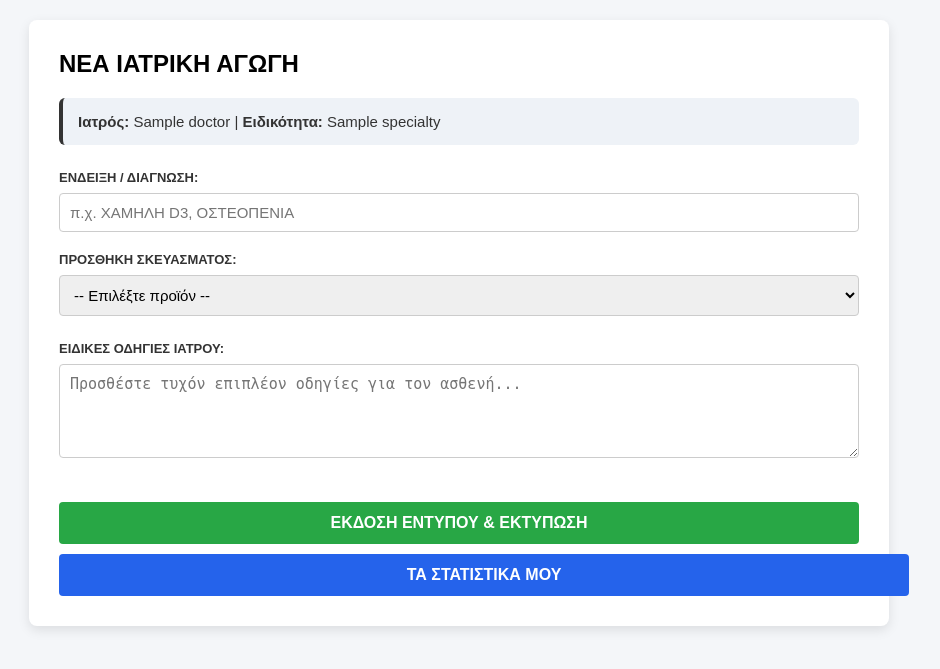
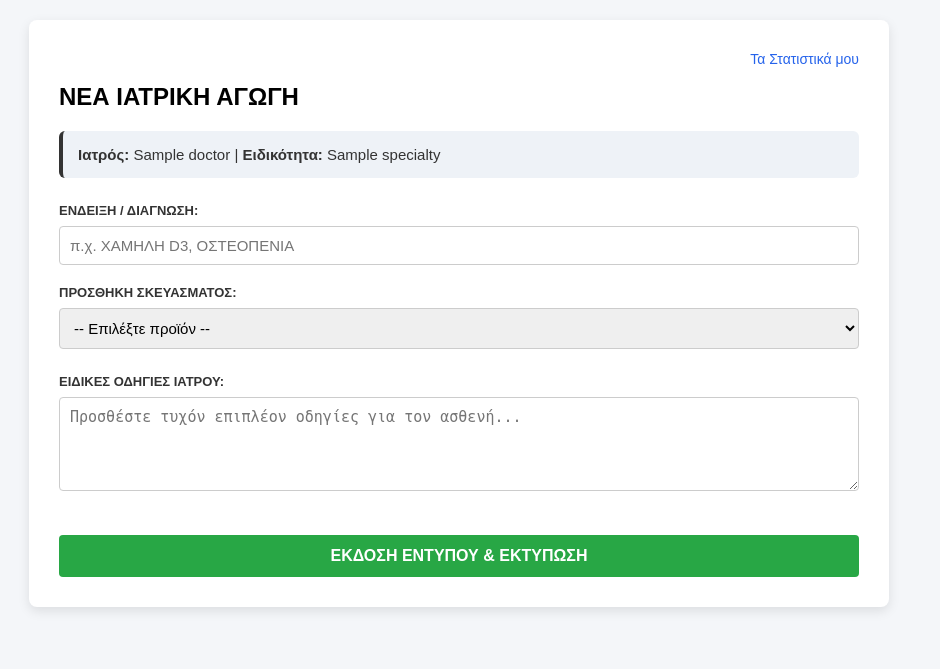
Before and after one commit to dzampoulis-dot/Dynamic-Cells, a Flask app: page /dashboard in a window 1280 px wide. Shown: the top 669 px of the page, without its empty margins (181-1121 px from the left). Run offline with Flask 3, Linux system fonts and the light colour scheme; the visitor is signed in with stand-in values (Sample User, id 1); a database or web service that is not in the repository returns one stand-in record (values such as "Sample title"); some libraries are stand-ins or nearby versions.

Commit message:
Update dashboard.html

```diff
--- a/templates/dashboard.html
+++ b/templates/dashboard.html
@@ -8,6 +8,9 @@
         .container { max-width: 800px; background: #fff; margin: 0 auto; padding: 30px; border-radius: 8px; box-shadow: 0 4px 12px rgba(0,0,0,0.1); }
         h2, h3 { margin-top: 0; color: #000; text-transform: uppercase; }
         .doctor-info { background: #eef2f7; padding: 15px; border-radius: 6px; margin-bottom: 25px; font-size: 15px; border-left: 4px solid #333; }
+        .top-links { text-align: right; margin-bottom: 15px; }
+        .link-stats { color: #2563eb; text-decoration: none; font-size: 14px; }
+        .link-stats:hover { text-decoration: underline; }
         .form-group { margin-bottom: 20px; }
         label { font-weight: bold; display: block; margin-bottom: 8px; text-transform: uppercase; font-size: 13px; }
         input[type="text"], select, textarea { width: 100%; padding: 10px; border: 1px solid #ccc; border-radius: 4px; box-sizing: border-box; font-size: 15px; }
@@ -17,14 +20,16 @@
         .brand-text { font-weight: normal; text-transform: uppercase; }
         .btn-submit { background: #28a745; color: white; border: none; padding: 12px 25px; font-size: 16px; font-weight: bold; border-radius: 4px; cursor: pointer; text-transform: uppercase; width: 100%; margin-top: 20px; }
         .btn-submit:hover { background: #218838; }
-        .btn-stats { background: #2563eb; color: white; border: none; padding: 12px 25px; font-size: 16px; font-weight: bold; border-radius: 4px; cursor: pointer; text-transform: uppercase; width: 100%; margin-top: 10px; text-decoration: none; display: block; text-align: center; }
-        .btn-stats:hover { background: #1d4ed8; }
         .qty-input { width: 70px !important; display: inline-block; text-align: center; margin-left: 5px; }
     </style>
 </head>
 <body>
 
 <div class="container">
+    <div class="top-links">
+        <a href="/my_stats" class="link-stats">Τα Στατιστικά μου</a>
+    </div>
+
     <h2>ΝΕΑ ΙΑΤΡΙΚΗ ΑΓΩΓΗ</h2>
 
     <div class="doctor-info">
@@ -69,8 +74,6 @@
 
         <button type="submit" class="btn-submit">Έκδοση Εντύπου & Εκτύπωση</button>
     </form>
-
-    <a href="/my_stats" class="btn-stats">Τα Στατιστικά μου</a>
 </div>
 
 <script>
```
